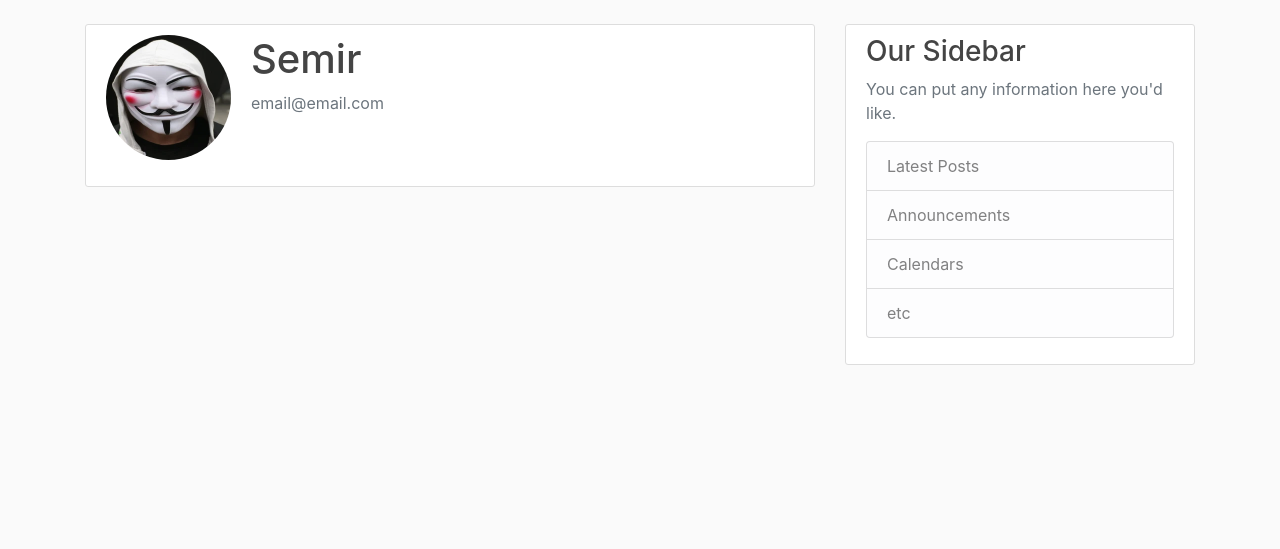
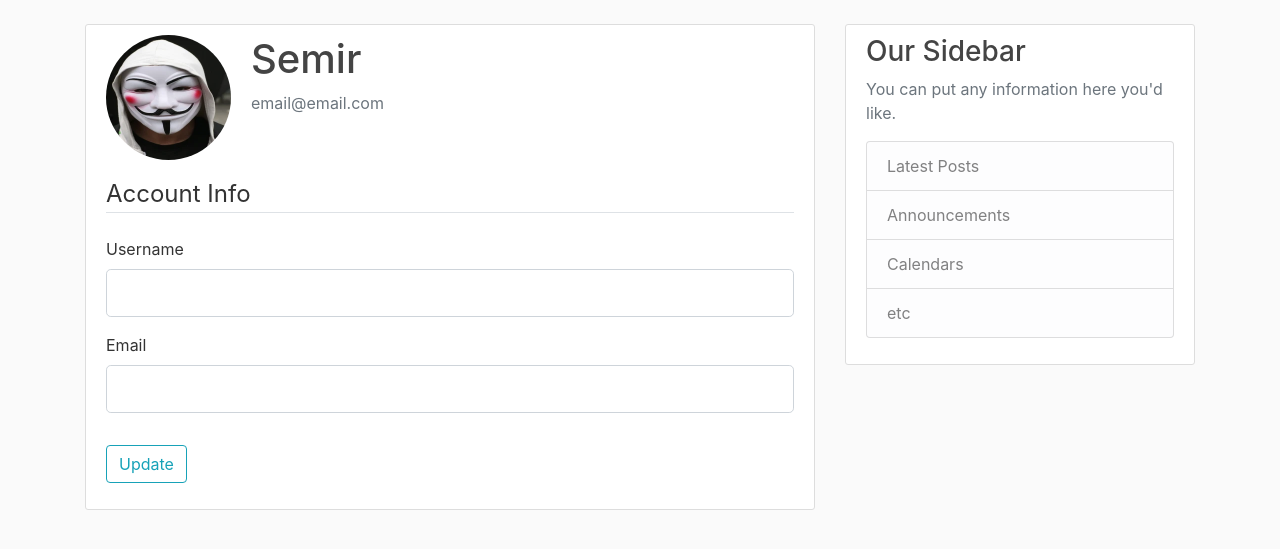
Before and after one commit to bSemir/Flask-webApp, a Flask app: page /account in a window 1280 px wide. Shown: the part 56-605 px from the top of the page. Run offline with Flask 2, Linux system fonts and the light colour scheme; a user stored in the database is signed in; some libraries are stand-ins or nearby versions.

Commit message:
account update form

```diff
--- a/flaskblog/forms.py
+++ b/flaskblog/forms.py
@@ -1,4 +1,5 @@
 from flask_wtf import FlaskForm
+from flask_login import current_user  # so we can access current user data
 from wtforms import StringField, PasswordField, SubmitField, BooleanField
 from wtforms.validators import DataRequired, Length, Email, EqualTo, ValidationError
 from flaskblog.models import User
@@ -34,3 +35,27 @@ class LoginForm(FlaskForm):
     password = PasswordField("Password", validators=[DataRequired()])
     remember = BooleanField("Remember Me")
     submit = SubmitField("Login")
+
+
+class UpdateAccountForm(FlaskForm):
+    username = StringField(
+        "Username", validators=[DataRequired(), Length(min=2, max=20)]
+    )
+    email = StringField("Email", validators=[DataRequired(), Email()])
+    submit = SubmitField("Update")
+
+    def validate_username(self, username):
+        if username.data != current_user.username:
+            user = User.query.filter_by(username=username.data).first()
+            if user:
+                raise ValidationError(
+                    "That username is taken. Please choose a different one!"
+                )
+
+    def validate_email(self, email):
+        if email.data != current_user.email:
+            user = User.query.filter_by(email=email.data).first()
+            if user:
+                raise ValidationError(
+                    "That email is taken. Please choose a different one!"
+                )
--- a/flaskblog/routes.py
+++ b/flaskblog/routes.py
@@ -1,6 +1,6 @@
 from flask import render_template, url_for, flash, redirect, request
 from flaskblog import app, db, bcrypt
-from flaskblog.forms import RegistrationForm, LoginForm
+from flaskblog.forms import RegistrationForm, LoginForm, UpdateAccountForm
 from flaskblog.models import User, Post
 from flask_login import login_user, logout_user, current_user, login_required
 
@@ -79,5 +79,8 @@ def logout():
 @app.route("/account")
 @login_required
 def account():
+    form = UpdateAccountForm()
     image_file = url_for("static", filename="profile_pics/" + current_user.image_file)
-    return render_template("account.html", title="Account", image_file=image_file)
+    return render_template(
+        "account.html", title="Account", image_file=image_file, form=form
+    )
--- a/flaskblog/templates/account.html
+++ b/flaskblog/templates/account.html
@@ -7,6 +7,38 @@
       <p class="text-secondary">{{ current_user.email }}</p>
     </div>
   </div>
-  <!-- FORM HERE -->
+  <form method="POST" action="">
+    {{ form.hidden_tag() }}
+    <fieldset class="form-group">
+      <legend class="border-bottom mb-4">Account Info</legend>
+      <div class="form-group">
+        {{ form.username.label(class="form-control-label") }} {% if
+        form.username.errors %} {{ form.username(class="form-control
+        form-control-lg is-invalid") }}
+        <div class="invalid-feedback">
+          {% for error in form.username.errors %}
+          <span> {{ error }} </span>
+          {% endfor %}
+        </div>
+        {% else %} {{ form.username(class="form-control form-control-lg") }} {%
+        endif %}
+      </div>
+      <div class="form-group">
+        {{ form.email.label(class="form-control-label") }} {% if
+        form.email.errors %} {{ form.email(class="form-control form-control-lg
+        is-invalid") }}
+        <div class="invalid-feedback">
+          {% for error in form.email.errors %}
+          <span> {{ error }} </span>
+          {% endfor %}
+        </div>
+        {% else %} {{ form.email(class="form-control form-control-lg") }} {%
+        endif %}
+      </div>
+    </fieldset>
+    <div class="form-group">
+      {{ form.submit(class="btn btn-outline-info") }}
+    </div>
+  </form>
 </div>
 {% endblock content %}
```
